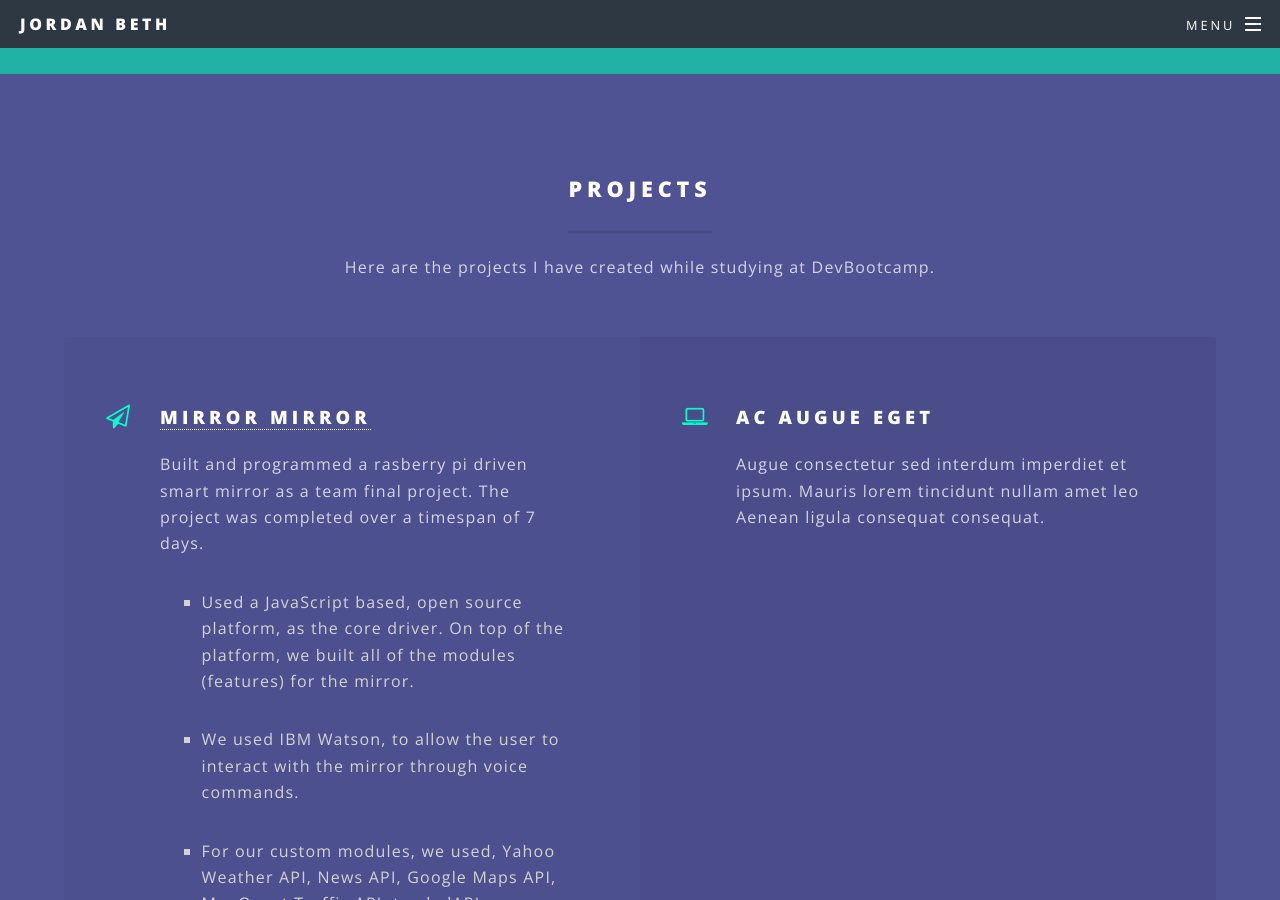
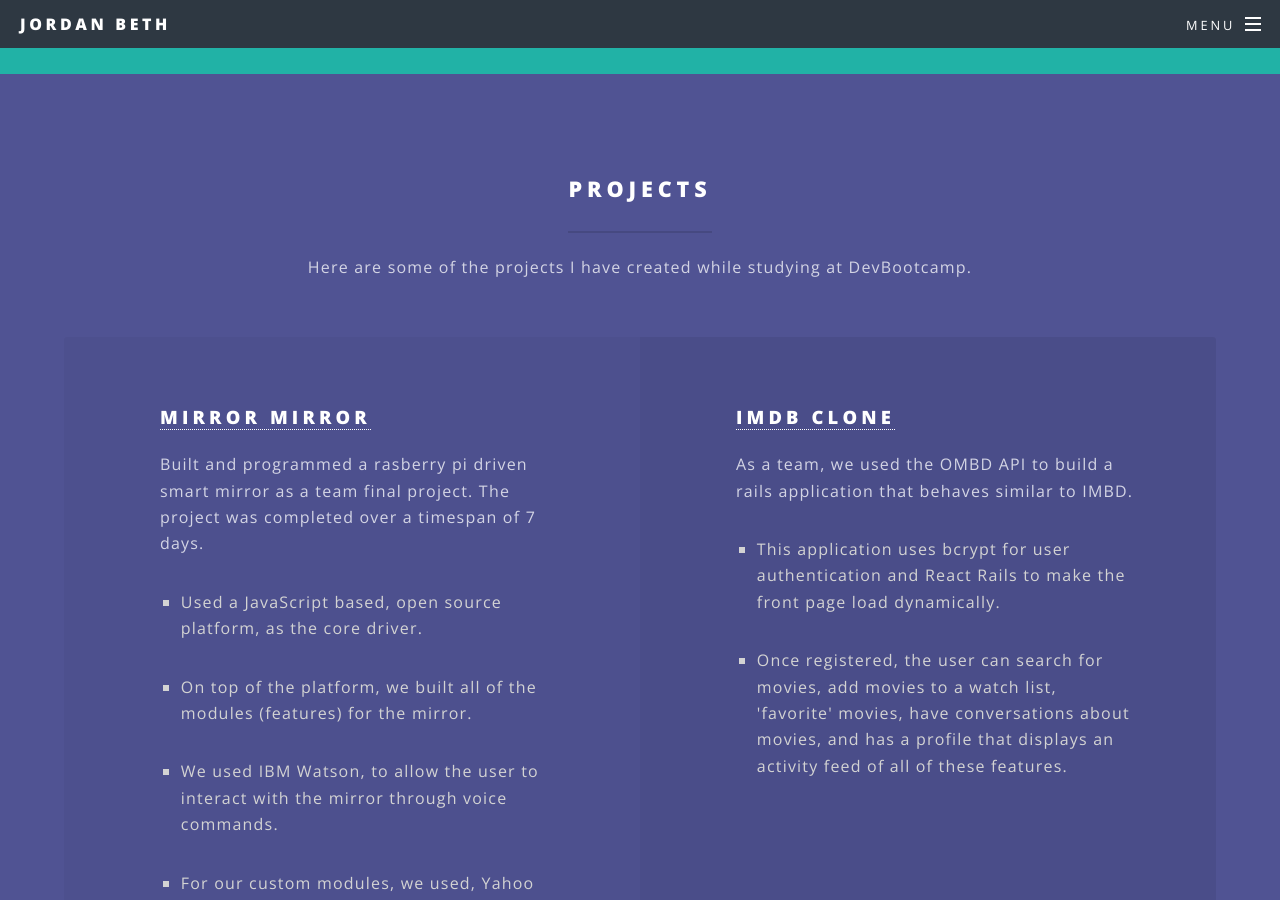
Before and after one commit to jordanbeth/me, a Jekyll site: the page built from index.html, in a window 1280 px wide and 900 px high, scrolled down 1283 px. Built offline with Jekyll 4.4.1, drawn with Linux system fonts in a browser that asks for light colours; some of the changed text lies outside the part shown.

Commit message:
completed the projects section

```diff
--- a/css/main.scss
+++ b/css/main.scss
@@ -99,11 +99,13 @@
 		display: list-item;
 		list-style: square;
 		text-align: left;
-		margin-left: 10%;
+		margin-left: 5%;
 		padding-right: 10%;
 		width: 100%;
 		color: lightgrey;
 	}
+
+
 
 	h1, h2, h3, h4, h5, h6 {
 		color: _palette(fg-bold);
--- a/index.html
+++ b/index.html
@@ -34,36 +34,27 @@
 						<div class="inner">
 							<header class="major">
 								<h2>Projects</h2>
-								<p>Here are the projects I have created while studying at DevBootcamp.</p>
+								<p>Here are some of the projects I have created while studying at DevBootcamp.</p>
 							</header>
 							<ul class="features">
-								<li class="icon fa-paper-plane-o">
+								<li class="icon">
 									<h3><a href="https://github.com/jordanbeth/MirrorMirror" >Mirror Mirror</a></h3>
 									<p>Built and programmed a rasberry pi driven smart mirror as a team final project. The project was completed over a timespan of 7 days.</p>
-										<p class="p-list-item">Used a JavaScript based, open source platform, as the core driver. On top of the platform, we built all of the modules (features) for the mirror. </p>
+										<p class="p-list-item">Used a JavaScript based, open source platform, as the core driver. </p>
+										<p class="p-list-item">On top of the platform, we built all of the modules (features) for the mirror. </p>
 										<p class="p-list-item">We used IBM Watson, to allow the user to interact with the mirror through voice commands.</p>
 										<p class="p-list-item">For our custom modules, we used, Yahoo Weather API, News API, Google Maps API, MapQuest Traffic API, tambalAPI, Embedded Youtube/Facebook IFrame elements.</p>
-
 								</li>
-								<li class="icon fa-laptop">
-									<h3>Ac Augue Eget</h3>
-									<p>Augue consectetur sed interdum imperdiet et ipsum. Mauris lorem tincidunt nullam amet leo Aenean ligula consequat consequat.</p>
+								<li class="icon">
+									<h3><a href="https://github.com/jordanbeth/IMDB">IMDB Clone</a></h3>
+									<p>As a team, we used the OMBD API to build a rails application that behaves similar to IMBD.</p>
+									<p class="p-list-item">This application uses bcrypt for user authentication and React Rails to make the front page load dynamically.</p>
+									<p class="p-list-item">Once registered, the user can search for movies, add movies to a watch list, 'favorite' movies, have conversations about movies, and has a profile that displays an activity feed of all of these features.</p>
 								</li>
-								<li class="icon fa-code">
-									<h3>Mus Scelerisque</h3>
-									<p>Augue consectetur sed interdum imperdiet et ipsum. Mauris lorem tincidunt nullam amet leo Aenean ligula consequat consequat.</p>
-								</li>
-								<li class="icon fa-headphones">
-									<h3>Mauris Imperdiet</h3>
-									<p>Augue consectetur sed interdum imperdiet et ipsum. Mauris lorem tincidunt nullam amet leo Aenean ligula consequat consequat.</p>
-								</li>
-								<li class="icon fa-heart-o">
-									<h3>Aenean Primis</h3>
-									<p>Augue consectetur sed interdum imperdiet et ipsum. Mauris lorem tincidunt nullam amet leo Aenean ligula consequat consequat.</p>
-								</li>
-								<li class="icon fa-flag-o">
-									<h3>Tortor Ut</h3>
-									<p>Augue consectetur sed interdum imperdiet et ipsum. Mauris lorem tincidunt nullam amet leo Aenean ligula consequat consequat.</p>
+								<li class="icon">
+									<h3><a href="https://github.com/jordanbeth/wiki-project">BORD</a></h3>
+									<p>Over two days, I built a website that allows a user to create an account and query Wikipedia using the MediaWiki API. Once the query was made, the results were saved to the user's history list.</p>
+									<p class="p-list-item">JQuery and AJAX were used for asynchronously updating the DOM and making API calls.</p>
 								</li>
 							</ul>
 						</div>
@@ -78,7 +69,7 @@
 							</header>
 							<ul class="actions vertical">
 								<li><a href="#" class="button fit special">Hire</a></li>
-								<li><a href="#" class="button fit">Learn More</a></li>
+								<li><a href="#" class="button fit">Back</a></li>
 							</ul>
 						</div>
 					</section>
```
